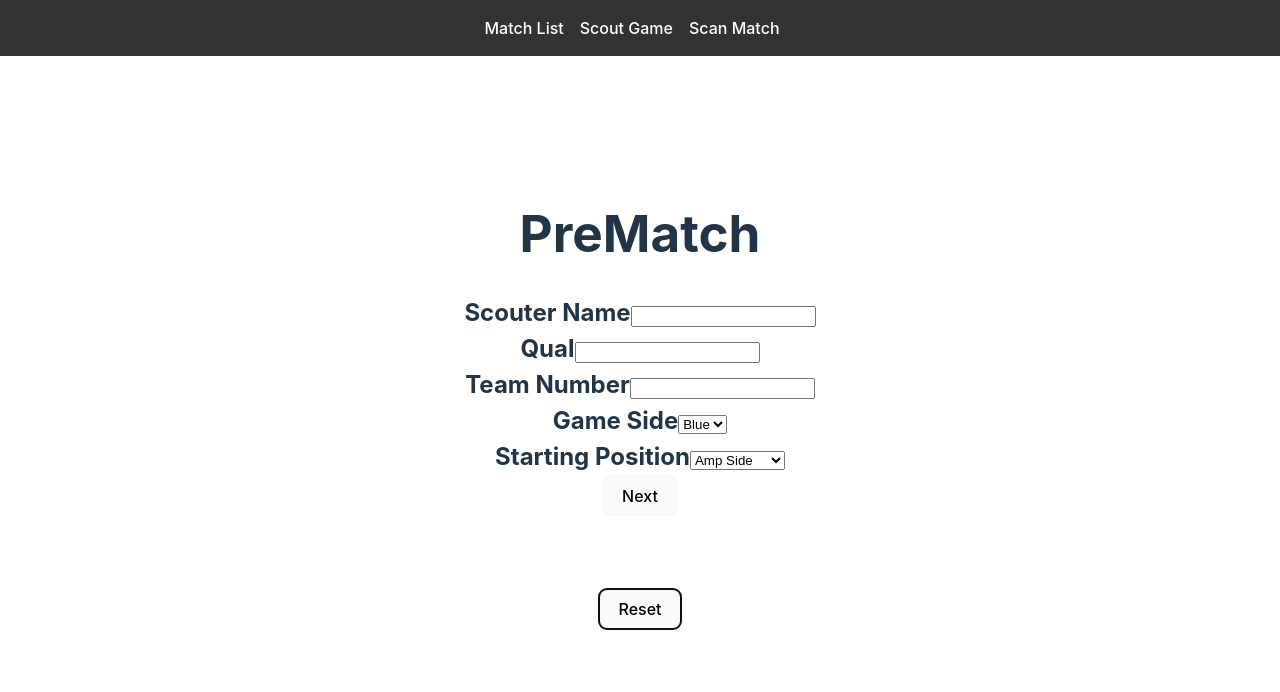
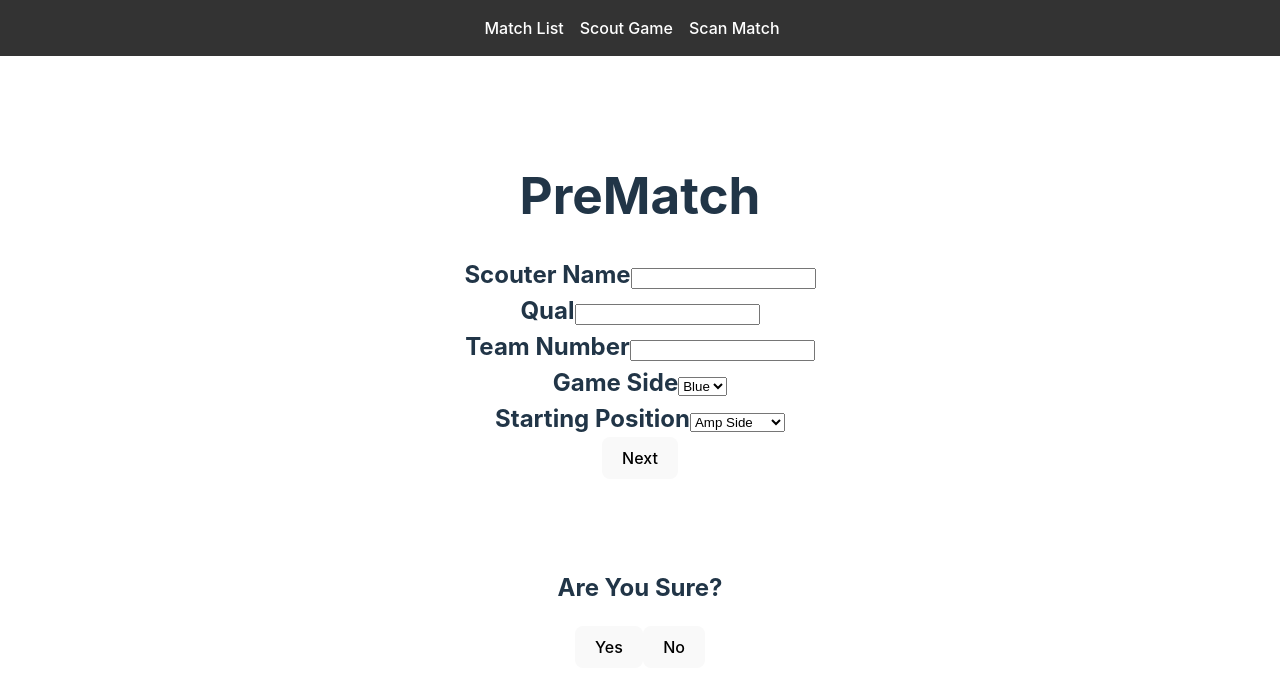
Before and after one commit to GreenBlitz/Scouting2024, a React (Vite) app in the folder application/: page /ScouterTab in a window 1280 px wide. Both pictures are taken after a click on the button "Reset". Shown: the top 692 px of the page. Built offline with nearby package versions, Linux system fonts and the light colour scheme.

Commit message:
Yoni - are you sure

```diff
--- a/application/src/scouter/ScoutingTab.tsx
+++ b/application/src/scouter/ScoutingTab.tsx
@@ -13,6 +13,8 @@ const sections: React.FC[] = [PreMatch, Autonomous, Teleoperated, PostMatch];
 function ScouterTab() {
   const navigate = useNavigate();
   const [currentSectionNumber, setSectionNumber] = useState<number>(0);
+
+  const [areYouSure, setAreYouSure] = useState<boolean>(false);
 
   function handleSubmit() {
     const formValues: Record<string, string> = {};
@@ -65,9 +67,21 @@ function ScouterTab() {
       <br />
       <br />
       <br />
-      <button type="button" onClick={handleReset}>
-        Reset
-      </button>
+      {areYouSure ? (
+        <>
+          <h2>Are You Sure?</h2>
+          <button type="button" onClick={handleReset}>
+            Yes
+          </button>
+          <button type="button" onClick={() => setAreYouSure(false)}>
+            No
+          </button>
+        </>
+      ) : (
+        <button type="button" onClick={() => setAreYouSure(true)}>
+          Reset
+        </button>
+      )}
     </div>
   );
 }
```
